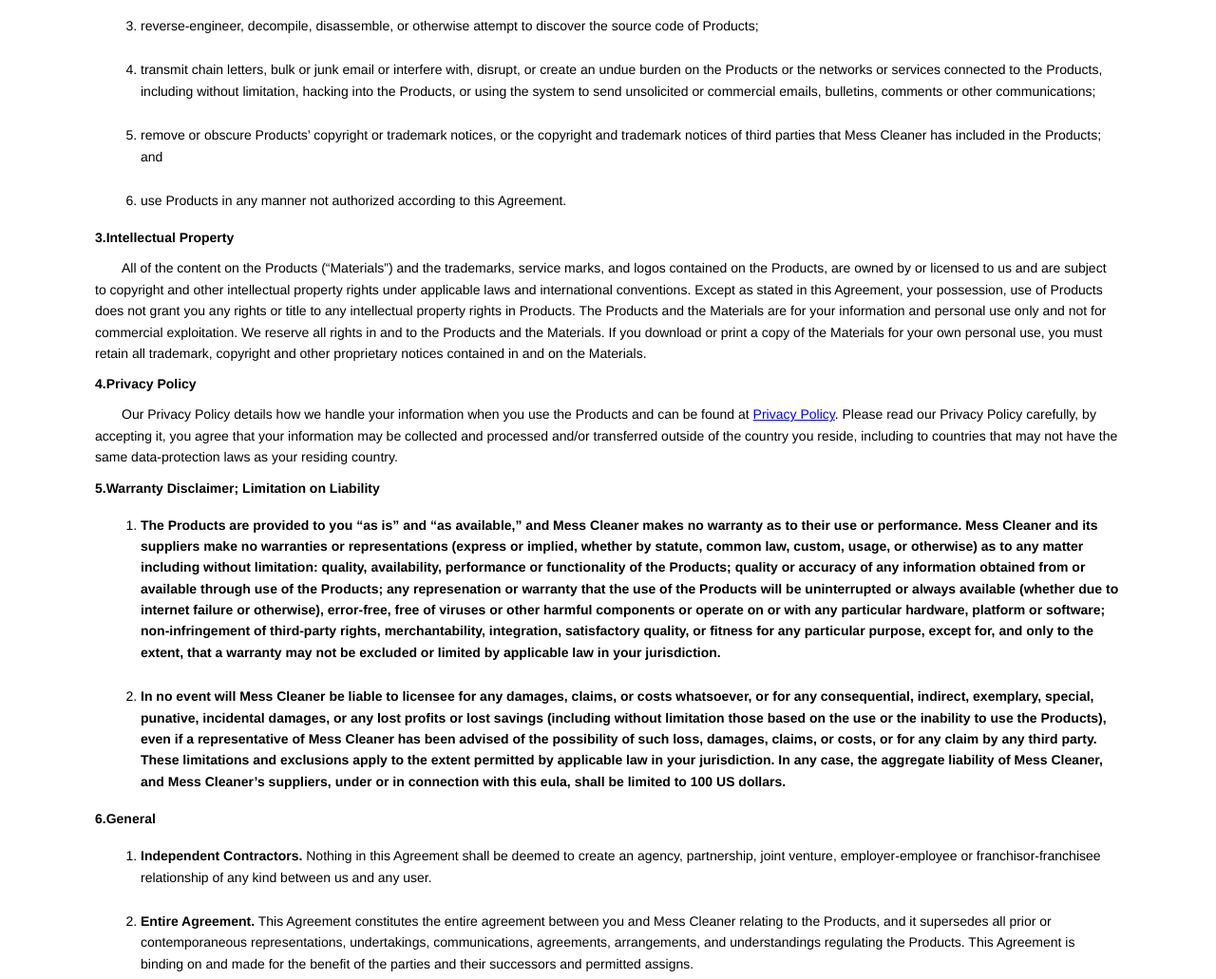
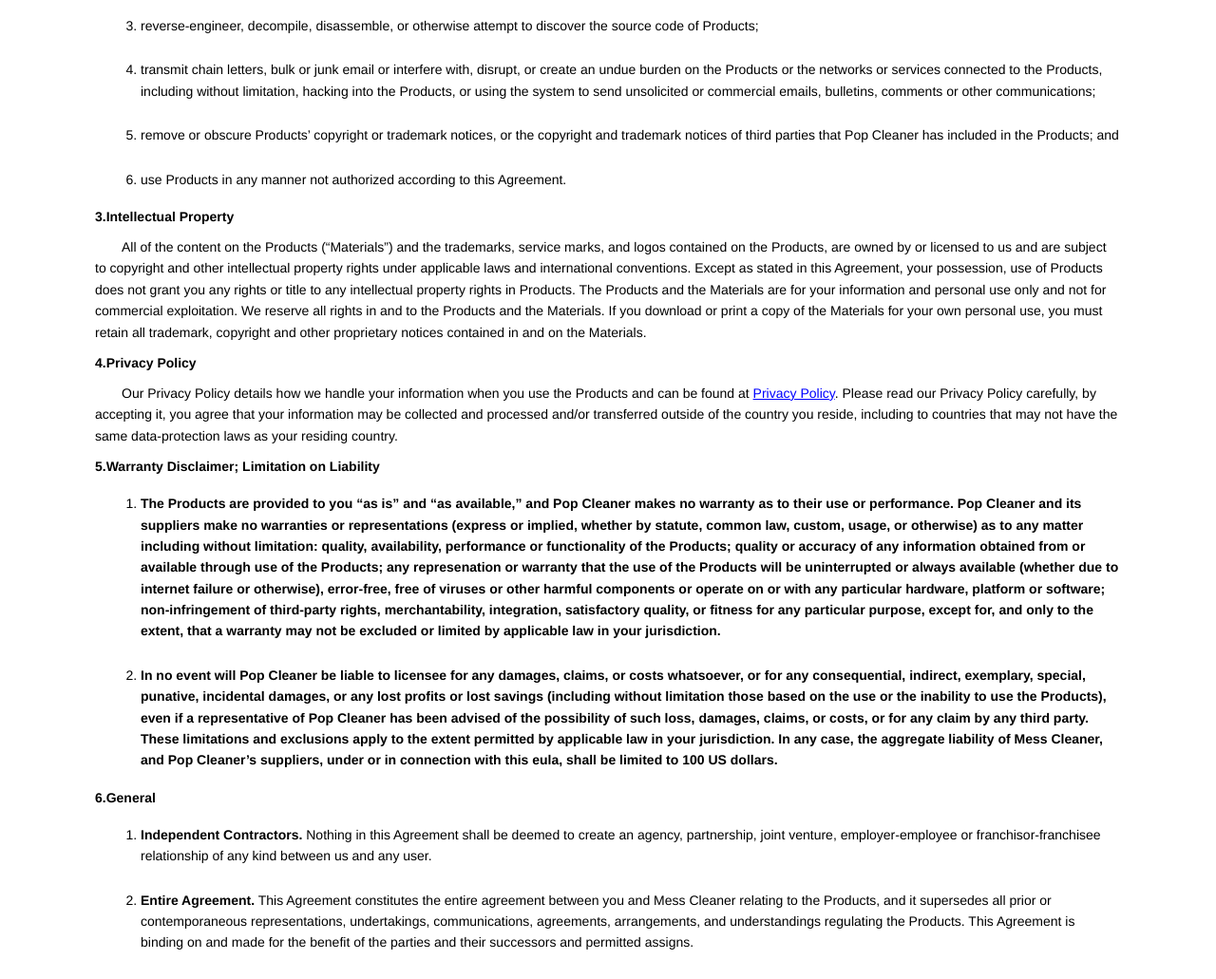
Before and after one commit to MessClean/messclean.github.io, a plain HTML site: page protocol/terms.html in a window 1280 px wide. Shown: the part 860-1891 px from the top of the page at 95% size. Drawn offline with Linux system fonts and the light colour scheme.

Commit message:
Update terms.html
app name change

```diff
--- a/protocol/terms.html
+++ b/protocol/terms.html
@@ -34,7 +34,7 @@
       download Products, your parent or legal guardian must agree to this Agreement in order for you to use Products.
       Before you begin to use our Products, ask your parent or guardian to explain this Agreement to you. </p>
     <h4>1.License and Service</h4>
-    <p>Your use of the Products requires you to download the Products’ application, for which Mess Cleaner grants you a
+    <p>Your use of the Products requires you to download the Products’ application, for which Pop Cleaner grants you a
       personal, non-transferable and non-exclusive license. You may use such applications and Products only for the
       purpose of accessing or using the Products. The service of Products includes, but not limited to the following:
     </p>
@@ -60,7 +60,7 @@
         the Products, or using the system to send unsolicited or commercial emails, bulletins, comments or other
         communications;</li>
       <li>remove or obscure Products’ copyright or trademark notices, or the copyright and trademark notices of
-        third parties that Mess Cleaner has included in the Products; and</li>
+        third parties that Pop Cleaner has included in the Products; and</li>
       <li>use Products in any manner not authorized according to this Agreement.</li>
     </ol>
     <h4>3.Intellectual Property</h4>
@@ -80,8 +80,8 @@
       data-protection laws as your residing country.</p>
     <h4>5.Warranty Disclaimer; Limitation on Liability</h4>
     <ol>
-      <li><strong>The Products are provided to you “as is” and “as available,” and Mess Cleaner makes no warranty as
-          to their use or performance. Mess Cleaner and its suppliers make no warranties or representations (express
+      <li><strong>The Products are provided to you “as is” and “as available,” and Pop Cleaner makes no warranty as
+          to their use or performance. Pop Cleaner and its suppliers make no warranties or representations (express
           or implied, whether by statute, common law, custom, usage, or otherwise) as to any matter including
           without limitation: quality, availability, performance or functionality of the Products; quality or
           accuracy of any information obtained from or available through use of the Products; any represenation or
@@ -91,13 +91,13 @@
           integration, satisfactory quality, or fitness for any particular purpose, except for, and only to the
           extent, that a warranty may not be excluded or limited by applicable law in your jurisdiction. </strong>
       </li>
-      <li><strong>In no event will Mess Cleaner be liable to licensee for any damages, claims, or costs whatsoever,
+      <li><strong>In no event will Pop Cleaner be liable to licensee for any damages, claims, or costs whatsoever,
           or for any consequential, indirect, exemplary, special, punative, incidental damages, or any lost profits
           or lost savings (including without limitation those based on the use or the inability to use the
-          Products), even if a representative of Mess Cleaner has been advised of the possibility of such loss,
+          Products), even if a representative of Pop Cleaner has been advised of the possibility of such loss,
           damages, claims, or costs, or for any claim by any third party. These limitations and exclusions apply to
           the extent permitted by applicable law in your jurisdiction. In any case, the aggregate liability of Mess
-          Cleaner, and Mess Cleaner’s suppliers, under or in connection with this eula, shall be limited to 100 US
+          Cleaner, and Pop Cleaner’s suppliers, under or in connection with this eula, shall be limited to 100 US
           dollars.</strong></li>
     </ol>
     <h4>6.General</h4>
```
